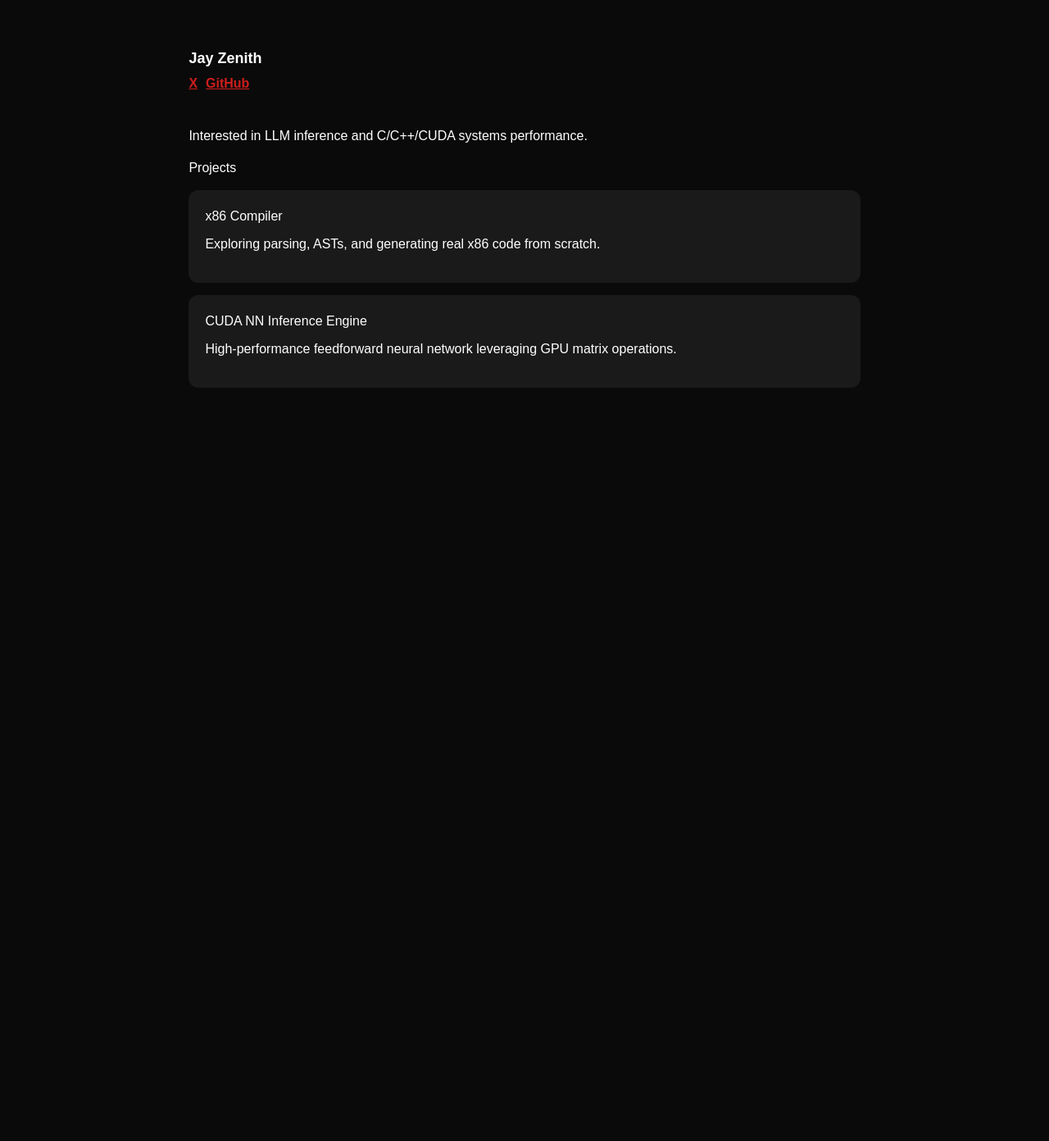
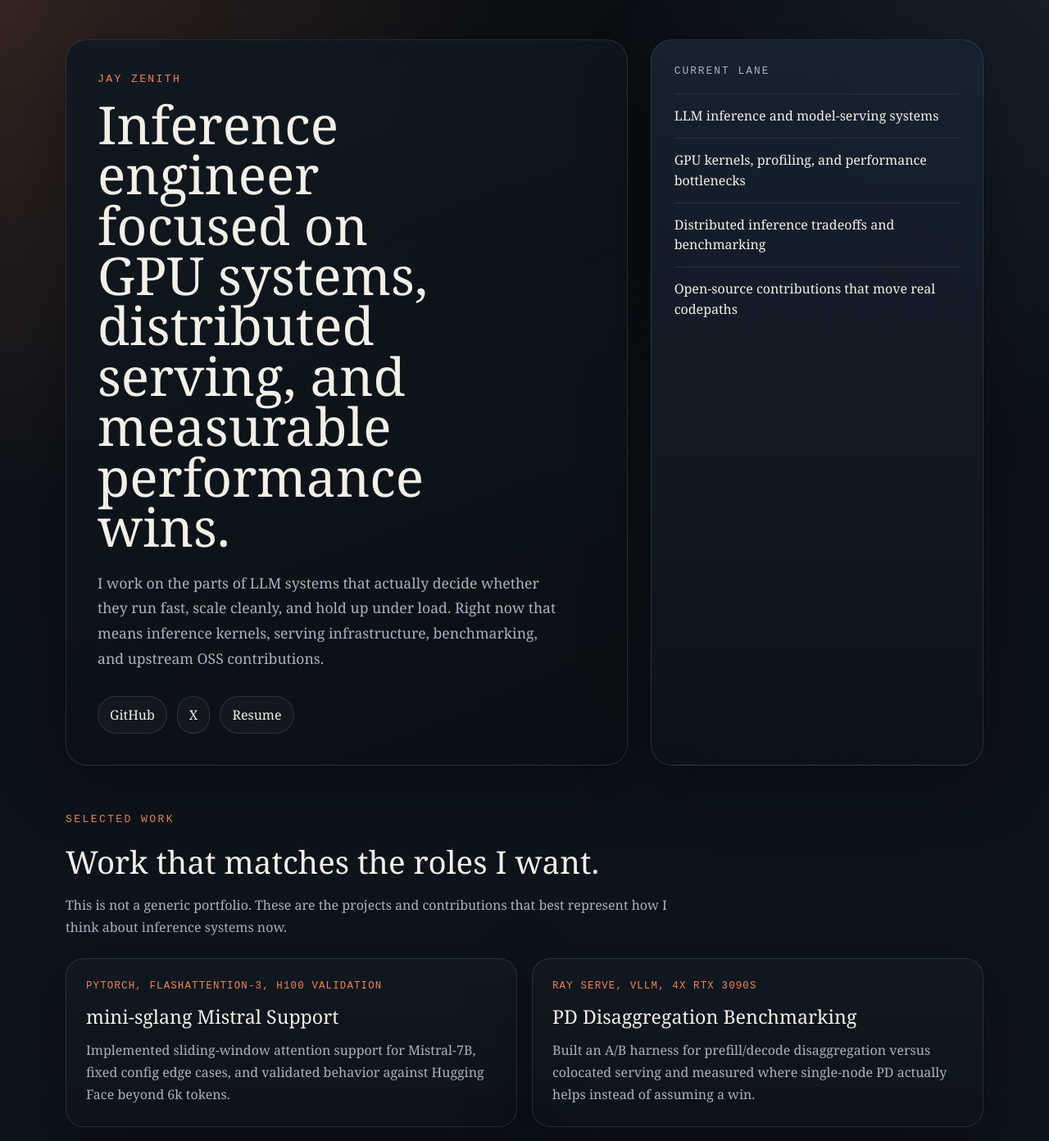
Before and after one commit to JayZenith/portfolio, a React (Create React App) app: page / in a window 1280 px wide. Shown: the top 1392 px of the page at 82% size. Before the commit the page ends 800 px from the top, so only its background shows below. Built offline with nearby package versions, Linux system fonts and the light colour scheme; what taos would draw is missing.

Commit message:
Refresh portfolio for inference roles

```diff
--- a/src/App.css
+++ b/src/App.css
@@ -1,116 +1,256 @@
-
-
 @tailwind base;
 @tailwind components;
 @tailwind utilities;
 
+:root {
+  --bg: #0b0f14;
+  --bg-soft: #121922;
+  --panel: rgba(15, 24, 34, 0.88);
+  --panel-strong: #182231;
+  --text: #f3f0e8;
+  --muted: #a8b3c4;
+  --accent: #ef8354;
+  --accent-soft: rgba(239, 131, 84, 0.18);
+  --border: rgba(243, 240, 232, 0.12);
+  --shadow: 0 22px 80px rgba(0, 0, 0, 0.35);
+}
 
-/* Global reset */
 * {
+  box-sizing: border-box;
   margin: 0;
   padding: 0;
-  box-sizing: border-box;
 }
 
-html, body {
-  height: 100%;
-  background-color: rgb(10, 10, 10);
-  font-family: sans-serif;
+html,
+body,
+#root {
+  min-height: 100%;
+}
 
+body {
+  background:
+    radial-gradient(circle at top left, rgba(239, 131, 84, 0.18), transparent 28%),
+    radial-gradient(circle at top right, rgba(83, 124, 172, 0.14), transparent 24%),
+    linear-gradient(180deg, #0b0f14 0%, #0f1620 100%);
+  color: var(--text);
+  font-family: Georgia, 'Times New Roman', serif;
 }
 
 .AppBackground {
-  background-color: rgb(10, 10, 10);
-  min-height: 100%;
+  min-height: 100vh;
 }
 
-.App {
-  text-align: left;
-  margin-left: 15%;
-  margin-right: 15%;
-  padding: 3%;
-  background-color: rgb(10, 10, 10);
-  min-height: 100vh; /* fixes white gap on mobile */
+.app-shell {
+  min-height: 100vh;
+  padding: 48px 20px 64px;
 }
 
-.App-header {
-  margin-top: 20px;
-  color: white;
-  font-weight: bold;
-  font-size: large;
+.page {
+  width: min(1120px, 100%);
+  margin: 0 auto;
 }
 
-.App-sub-header {
-  display: flex;
-  text-decoration: underline;
-  color: rgb(205, 29, 29);
-  margin-top: 5px;
-  font-size: medium;
+.hero {
+  display: grid;
+  grid-template-columns: minmax(0, 1.35fr) minmax(280px, 0.8fr);
+  gap: 28px;
+  align-items: stretch;
 }
 
-.App-sub-header .idk {
-  margin-left: 10px;
+.hero-copy,
+.hero-panel,
+.work-card,
+.bottom-strip {
+  backdrop-filter: blur(12px);
+  border: 1px solid var(--border);
+  box-shadow: var(--shadow);
 }
 
-.Content {
-  color: white;
+.hero-copy {
+  background: linear-gradient(160deg, rgba(17, 24, 33, 0.96), rgba(10, 15, 20, 0.92));
+  border-radius: 26px;
+  padding: 38px;
 }
 
-.Content .Content-Intro {
-  margin-top: 40px;
-  font-size: large;
-  font-weight: bold;
+.eyebrow {
+  color: var(--accent);
+  font-family: 'Courier New', monospace;
+  font-size: 0.82rem;
+  letter-spacing: 0.18em;
+  margin-bottom: 14px;
+  text-transform: uppercase;
 }
 
-.Intro p {
-  margin-bottom: 15px;
+.hero h1 {
+  font-size: clamp(2.3rem, 5vw, 4.6rem);
+  line-height: 0.96;
+  max-width: 12ch;
 }
 
-.projects {
-  margin-top: 20px;
+.lede {
+  color: var(--muted);
+  font-size: 1.1rem;
+  line-height: 1.75;
+  margin-top: 22px;
+  max-width: 58ch;
 }
 
-.projects ul {
-  list-style-type: none;
+.link-row {
+  display: flex;
+  flex-wrap: wrap;
+  gap: 12px;
+  margin-top: 30px;
 }
 
-.projects li {
-  font-size: 1.2em;
+.link-row a {
+  color: var(--text);
+  text-decoration: none;
+  padding: 10px 14px;
+  border: 1px solid var(--border);
+  border-radius: 999px;
+  background: rgba(255, 255, 255, 0.03);
+  transition: transform 180ms ease, border-color 180ms ease, background 180ms ease;
+}
+
+.link-row a:hover {
+  transform: translateY(-2px);
+  border-color: rgba(239, 131, 84, 0.55);
+  background: var(--accent-soft);
+}
+
+.hero-panel {
+  background: linear-gradient(180deg, rgba(24, 34, 49, 0.94), rgba(12, 18, 26, 0.92));
+  border-radius: 26px;
+  padding: 28px;
+}
+
+.panel-label {
+  color: var(--muted);
+  display: block;
+  font-family: 'Courier New', monospace;
+  font-size: 0.8rem;
+  letter-spacing: 0.16em;
+  margin-bottom: 18px;
+  text-transform: uppercase;
+}
+
+.hero-panel ul {
+  list-style: none;
+  display: grid;
+  gap: 14px;
+}
+
+.hero-panel li {
+  border-top: 1px solid rgba(243, 240, 232, 0.1);
+  color: var(--text);
+  line-height: 1.55;
+  padding-top: 14px;
+}
+
+.section-head {
+  margin: 56px 0 24px;
+  max-width: 760px;
+}
+
+.section-head h2 {
+  font-size: clamp(1.7rem, 3vw, 2.5rem);
   margin-bottom: 10px;
 }
 
-/* Project cards */
-.Project-card {
-  display: block;
-  background: #1a1a1a;
-  color: #fff;
-  padding: 20px;
-  margin: 15px 0;
-  border-radius: 12px;
-  text-decoration: none;
-  transition: transform 0.2s, box-shadow 0.2s;
+.section-head p:last-child {
+  color: var(--muted);
+  line-height: 1.7;
 }
 
-.Project-card:hover {
-  transform: translateY(-5px);
-  box-shadow: 0 8px 20px rgba(0, 0, 0, 0.3);
+.work-grid {
+  display: grid;
+  grid-template-columns: repeat(2, minmax(0, 1fr));
+  gap: 18px;
 }
 
-.Project-card h3 {
-  margin: 0 0 10px 0;
+.work-card {
+  background: linear-gradient(180deg, rgba(17, 24, 33, 0.95), rgba(14, 19, 27, 0.92));
+  border-radius: 22px;
+  color: var(--text);
+  padding: 24px;
+  text-decoration: none;
+  transition: transform 180ms ease, border-color 180ms ease, background 180ms ease;
 }
 
-/* Responsive */
-@media (max-width: 768px) {
-  .App {
-    margin-left: 10%;
-    margin-right: 10%;
+.work-card:hover {
+  transform: translateY(-4px);
+  border-color: rgba(239, 131, 84, 0.45);
+  background: linear-gradient(180deg, rgba(25, 32, 42, 0.98), rgba(17, 24, 33, 0.94));
+}
+
+.work-meta {
+  color: var(--accent);
+  font-family: 'Courier New', monospace;
+  font-size: 0.78rem;
+  letter-spacing: 0.09em;
+  margin-bottom: 10px;
+  text-transform: uppercase;
+}
+
+.work-card h3 {
+  font-size: 1.45rem;
+  margin-bottom: 10px;
+}
+
+.work-card p {
+  color: var(--muted);
+  line-height: 1.7;
+}
+
+.bottom-strip {
+  display: grid;
+  grid-template-columns: repeat(2, minmax(0, 1fr));
+  gap: 18px;
+  background: linear-gradient(180deg, rgba(15, 24, 34, 0.9), rgba(12, 18, 26, 0.94));
+  border-radius: 24px;
+  margin-top: 24px;
+  padding: 28px;
+}
+
+.bottom-strip p:last-child {
+  color: var(--muted);
+  line-height: 1.7;
+}
+
+@media (max-width: 960px) {
+  .hero,
+  .work-grid,
+  .bottom-strip {
+    grid-template-columns: 1fr;
+  }
+
+  .hero h1 {
+    max-width: 100%;
   }
 }
 
-@media (max-width: 480px) {
-  .App {
-    margin-left: 5%;
-    margin-right: 5%;
+@media (max-width: 640px) {
+  .app-shell {
+    padding: 22px 14px 36px;
+  }
+
+  .hero-copy,
+  .hero-panel,
+  .work-card,
+  .bottom-strip {
+    border-radius: 18px;
+  }
+
+  .hero-copy,
+  .hero-panel,
+  .work-card,
+  .bottom-strip {
+    padding: 20px;
+  }
+
+  .lede,
+  .work-card p,
+  .bottom-strip p:last-child {
+    font-size: 0.98rem;
   }
 }
--- a/src/MainPage.js
+++ b/src/MainPage.js
@@ -1,42 +1,112 @@
 import React from 'react';
-import 'bootstrap-icons/font/bootstrap-icons.css';
+
+const featuredWork = [
+  {
+    title: 'mini-sglang Mistral Support',
+    href: 'https://jayzenith.github.io/mistral-support-minisgl.github.io/',
+    meta: 'PyTorch, FlashAttention-3, H100 validation',
+    text: 'Implemented sliding-window attention support for Mistral-7B, fixed config edge cases, and validated behavior against Hugging Face beyond 6k tokens.'
+  },
+  {
+    title: 'PD Disaggregation Benchmarking',
+    href: 'https://jayzenith.github.io/colocated-pd-disagg-blog/',
+    meta: 'Ray Serve, vLLM, 4x RTX 3090s',
+    text: 'Built an A/B harness for prefill/decode disaggregation versus colocated serving and measured where single-node PD actually helps instead of assuming a win.'
+  },
+  {
+    title: 'llama.cpp Sampling Hot Path',
+    href: 'https://jayzenith.github.io/llama-perf-blog/',
+    meta: 'C++, profiling, hot-path optimization',
+    text: 'Removed a redundant O(vocab) allocation from token sampling and showed a roughly 1.9x to 2.2x microbenchmark speedup across common vocab sizes.'
+  },
+  {
+    title: 'Merged CUDA Backend Work',
+    href: 'https://github.com/ggml-org/llama.cpp/pull/17851',
+    meta: 'llama.cpp, CUDA, upstream contribution',
+    text: 'Added CUDA GGML_OP_FILL support for the Qwen3-Next path, removed a CPU fallback, passed backend tests, and merged the change upstream.'
+  }
+];
+
+const focusAreas = [
+  'LLM inference and model-serving systems',
+  'GPU kernels, profiling, and performance bottlenecks',
+  'Distributed inference tradeoffs and benchmarking',
+  'Open-source contributions that move real codepaths'
+];
+
+const links = [
+  { label: 'GitHub', href: 'https://github.com/JayZenith' },
+  { label: 'X', href: 'https://twitter.com/jayz3nith' },
+  { label: 'Resume', href: 'mailto:jayzenith248@gmail.com?subject=Jay%20Zenith%20Resume' }
+];
 
 function MainPage() {
   return (
-    <div className="App">
-      <header className="App-header">
-        <h1>Jay Zenith</h1>
-        <div className="App-sub-header">
-          <h2><a href="https://twitter.com/jayz3nith">X</a></h2>
-          <h2 className='idk'><a href="https://github.com/JayZenith">GitHub</a></h2>
-        </div>
-      </header>
-
-      <section className="Content">
-        <h2 className="Content-Intro"></h2>
-        <div className="Intro">
-          {/* <p>
-            Breaking things apart to see how they really work.
-          </p> */}
-          <p>Interested in LLM inference and C/C++/CUDA systems performance.</p>
-
-          <div className="Projects">
-            <h2>Projects</h2>
-            <div className="Project-list">
-              <a href="https://github.com/JayZenith/x86_compiler" className="Project-card">
-                <h3>x86 Compiler</h3>
-                <p>Exploring parsing, ASTs, and generating real x86 code from scratch.</p>
-              </a>
-              <a href="https://github.com/JayZenith/CUDA_NN_Inference_Engine" className="Project-card">
-                <h3>CUDA NN Inference Engine </h3>
-                <p>High-performance feedforward neural network leveraging GPU matrix operations.</p>
-              </a>
+    <div className="app-shell">
+      <main className="page">
+        <section className="hero">
+          <div className="hero-copy">
+            <p className="eyebrow">Jay Zenith</p>
+            <h1>Inference engineer focused on GPU systems, distributed serving, and measurable performance wins.</h1>
+            <p className="lede">
+              I work on the parts of LLM systems that actually decide whether they run fast,
+              scale cleanly, and hold up under load. Right now that means inference kernels,
+              serving infrastructure, benchmarking, and upstream OSS contributions.
+            </p>
+            <div className="link-row">
+              {links.map((link) => (
+                <a key={link.label} href={link.href} target={link.href.startsWith('mailto:') ? undefined : '_blank'} rel={link.href.startsWith('mailto:') ? undefined : 'noreferrer'}>
+                  {link.label}
+                </a>
+              ))}
             </div>
           </div>
+          <aside className="hero-panel">
+            <span className="panel-label">Current lane</span>
+            <ul>
+              {focusAreas.map((item) => (
+                <li key={item}>{item}</li>
+              ))}
+            </ul>
+          </aside>
+        </section>
 
+        <section className="section-head">
+          <p className="eyebrow">Selected Work</p>
+          <h2>Work that matches the roles I want.</h2>
+          <p>
+            This is not a generic portfolio. These are the projects and contributions that best
+            represent how I think about inference systems now.
+          </p>
+        </section>
 
-        </div>
-      </section>
+        <section className="work-grid">
+          {featuredWork.map((item) => (
+            <a key={item.title} className="work-card" href={item.href} target="_blank" rel="noreferrer">
+              <div className="work-meta">{item.meta}</div>
+              <h3>{item.title}</h3>
+              <p>{item.text}</p>
+            </a>
+          ))}
+        </section>
+
+        <section className="bottom-strip">
+          <div>
+            <p className="eyebrow">What I want to do</p>
+            <p>
+              I am targeting inference, ML systems, distributed serving, performance, and
+              backend/platform roles at AI companies.
+            </p>
+          </div>
+          <div>
+            <p className="eyebrow">What I optimize for</p>
+            <p>
+              Lower latency, higher throughput, fewer regressions, better evidence, and less
+              hand-wavy systems work.
+            </p>
+          </div>
+        </section>
+      </main>
     </div>
   );
 }
```
